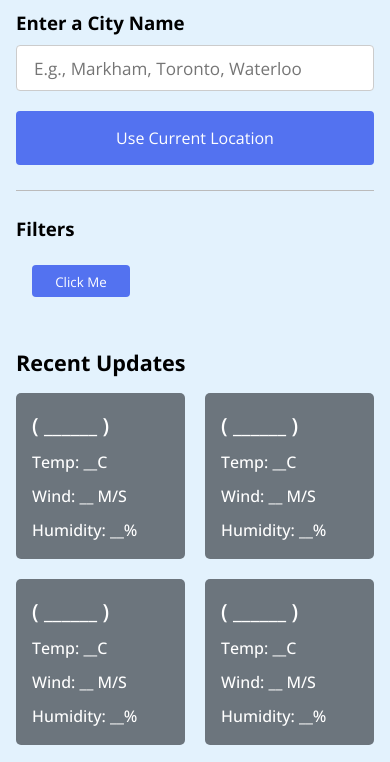
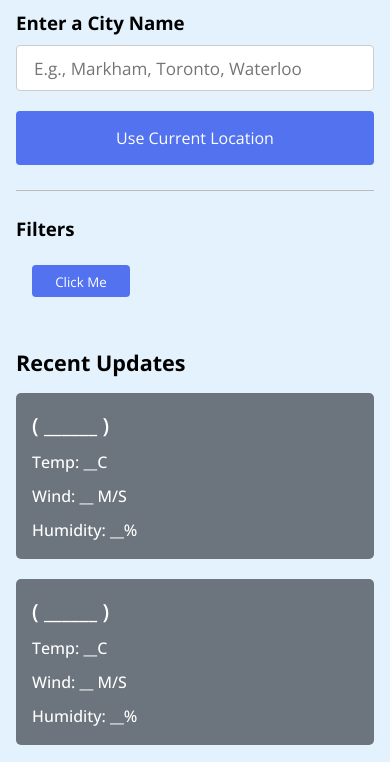
Before and after one commit to erickang21/food-finder, a website: page src/frontend/index.html in a window 390 px wide. Shown: the part 70-832 px from the top of the page. Drawn offline with nearby package versions, Linux system fonts and the light colour scheme.

Commit message:
make cards display vertically on homepage

```diff
--- a/src/frontend/styles/style.css
+++ b/src/frontend/styles/style.css
@@ -306,14 +306,16 @@ h1 {
   font-size: 1.5rem;
 }
 .days-forecast .weather-cards {
-  display: flex;
-  gap: 20px;
+  display: block;
+}
+.days-forecast .weather-cards > * {
+  margin-bottom: 20px;
 }
 .weather-cards .card {
   color: #fff;
   padding: 18px 16px;
   list-style: none;
-  width: calc(100% / 5);
+  width: 100%;
   background: #6C757D;
   border-radius: 5px;
 }
@@ -334,12 +336,12 @@ h1 {
     flex-wrap: wrap;
   }
   .weather-cards .card {
-    width: calc(100% / 4 - 15px);
+    width: 100%;
   }
 }
 @media (max-width: 1200px) {
   .weather-cards .card {
-    width: calc(100% / 3 - 15px);
+    width: 100%;
   }
 }
 @media (max-width: 950px) {
@@ -347,7 +349,7 @@ h1 {
     width: 450px;
   }
   .weather-cards .card {
-    width: calc(100% / 2 - 10px);
+    width: 100%;
   }
 }
 @media (max-width: 750px) {
```
